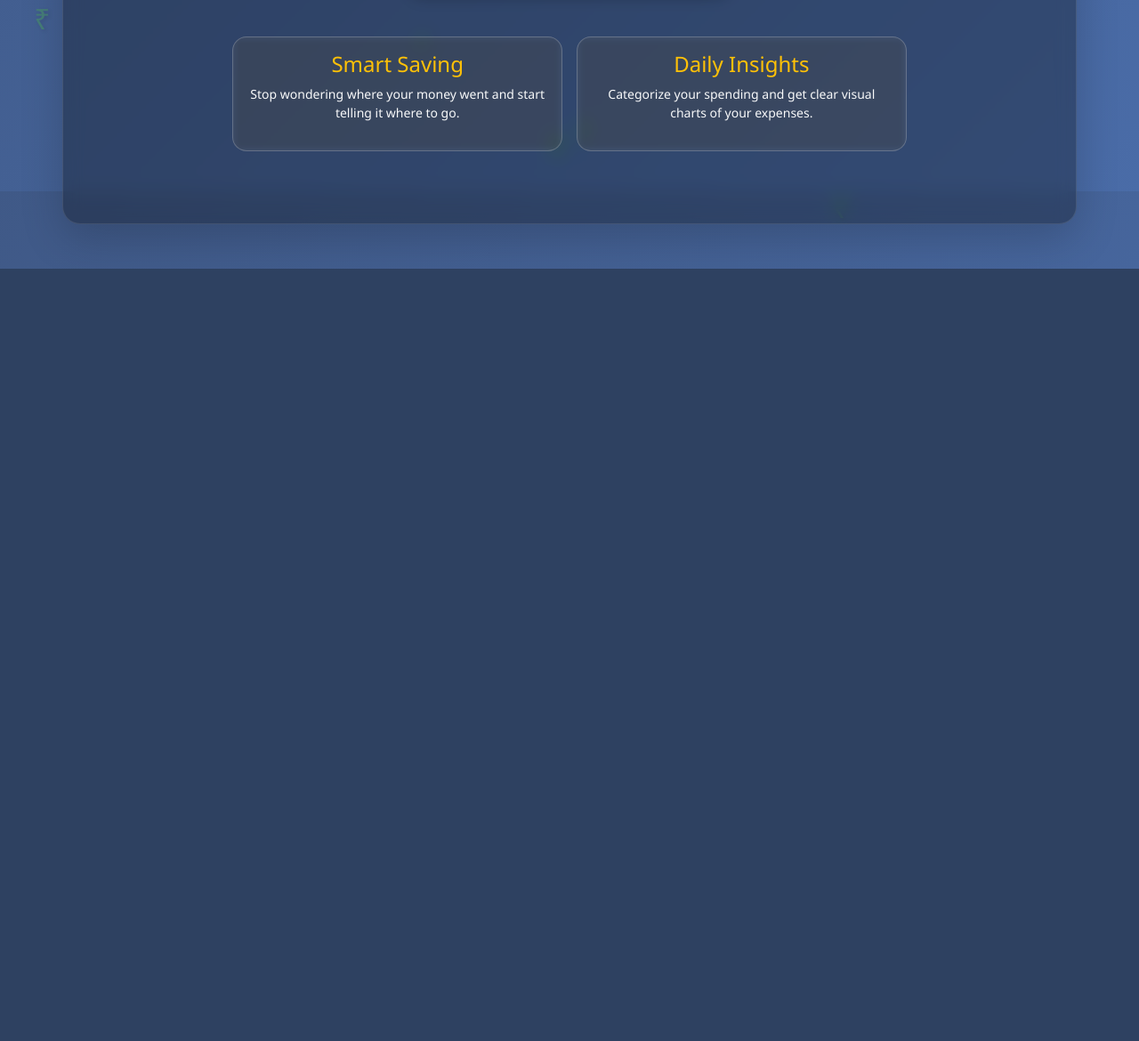
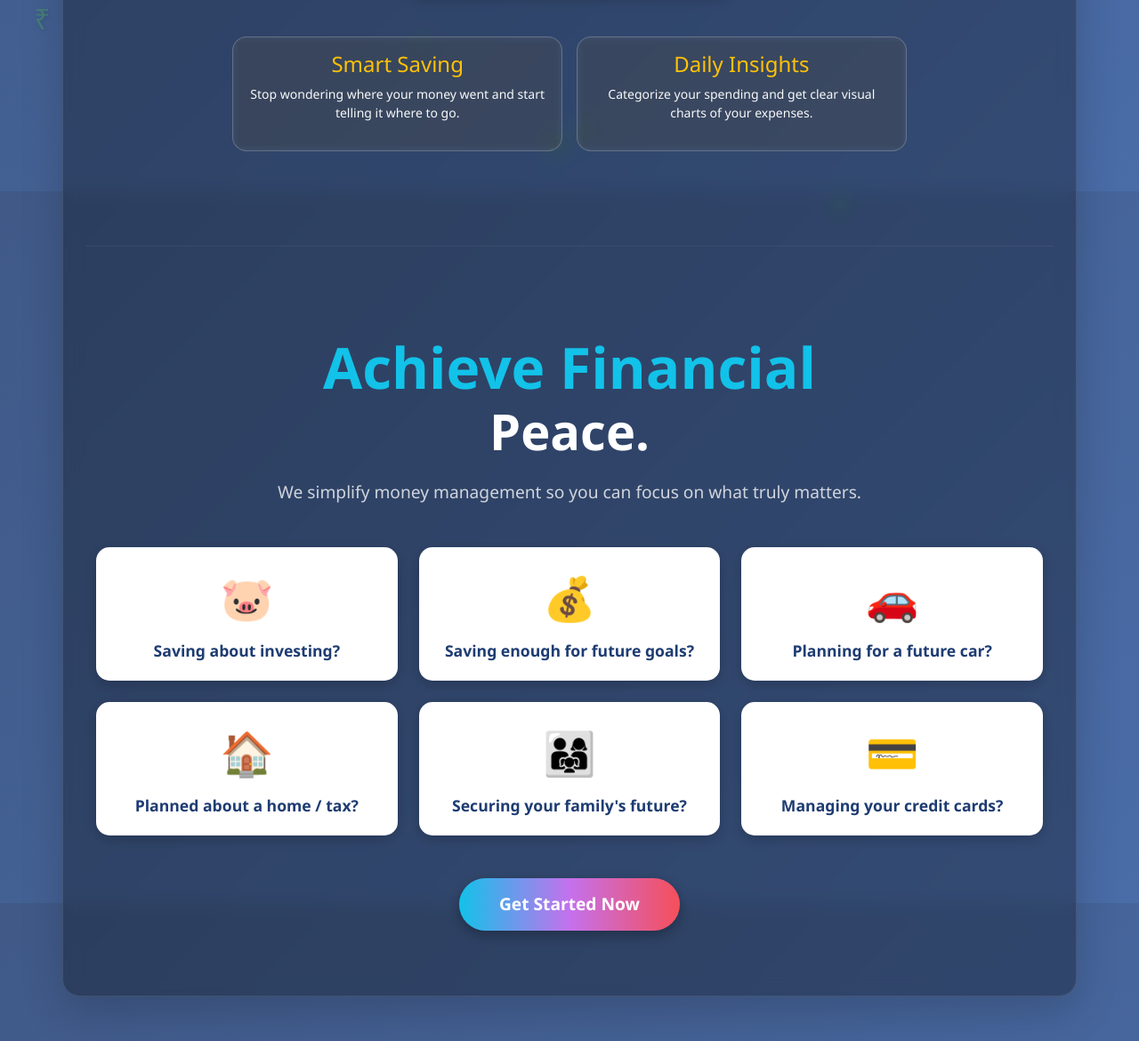
Before and after one commit to muthukumarpl/pk-tracker, a Django app: page / in a window 1280 px wide. Shown: the part 585-1755 px from the top of the page at 89% size. Before the commit the page ends 887 px from the top, so only its background shows below. Run offline with Django 5.2, Linux system fonts and the light colour scheme.

Commit message:
Update home.html

```diff
--- a/expenses/templates/expenses/home.html
+++ b/expenses/templates/expenses/home.html
@@ -1,4 +1,3 @@
-
 {% extends 'expenses/base.html' %}
 
 {% block content %}
@@ -32,45 +31,104 @@
     </div>
 </div>
 
+<hr style="border-color: rgba(255,255,255,0.2); margin: 50px 0;">
+
+<div class="container text-center py-5">
+    <h1 class="hero-title-pk">Achieve Financial</h1>
+    <h2 class="hero-subtitle-pk">Peace.</h2>
+    <p class="text-light mb-5 mx-auto" style="font-size: 1.2rem; opacity: 0.8; max-width: 700px;">
+        We simplify money management so you can focus on what truly matters.
+    </p>
+
+    <div class="row g-4 justify-content-center">
+        <div class="col-md-5 col-lg-4">
+            <div class="feature-card-pk">
+                <span class="pk-icon">🐷</span>
+                <span class="pk-text">Saving about investing?</span>
+            </div>
+        </div>
+        <div class="col-md-5 col-lg-4">
+            <div class="feature-card-pk">
+                <span class="pk-icon">💰</span>
+                <span class="pk-text">Saving enough for future goals?</span>
+            </div>
+        </div>
+        <div class="col-md-5 col-lg-4">
+            <div class="feature-card-pk">
+                <span class="pk-icon">🚗</span>
+                <span class="pk-text">Planning for a future car?</span>
+            </div>
+        </div>
+        <div class="col-md-5 col-lg-4">
+            <div class="feature-card-pk">
+                <span class="pk-icon">🏠</span>
+                <span class="pk-text">Planned about a home / tax?</span>
+            </div>
+        </div>
+        <div class="col-md-5 col-lg-4">
+            <div class="feature-card-pk">
+                <span class="pk-icon">👨‍👩‍👧</span>
+                <span class="pk-text">Securing your family's future?</span>
+            </div>
+        </div>
+        <div class="col-md-5 col-lg-4">
+            <div class="feature-card-pk">
+                <span class="pk-icon">💳</span>
+                <span class="pk-text">Managing your credit cards?</span>
+            </div>
+        </div>
+    </div>
+
+    <div class="text-center mt-5">
+        <a href="{% url 'expense_list' %}" class="btn-learn-more">Get Started Now</a>
+    </div>
+</div>
+
 <style>
-    /* Unique Box Style Button CSS */
-    .btn-unique-box {
+    /* தலைப்புகளை சென்டர் செய்ய மாற்றப்பட்ட CSS */
+    .hero-title-pk { font-size: 4rem; font-weight: 800; color: #12c2e9; margin: 0; text-align: center; }
+    .hero-subtitle-pk { font-size: 3.5rem; font-weight: 800; color: #ffffff; margin-bottom: 20px; text-align: center; }
+
+    .feature-card-pk {
+        background: #ffffff;
+        border-radius: 15px;
+        padding: 20px;
         display: flex;
+        flex-direction: column; /* ஐகான் மற்றும் டெக்ஸ்ட் ஒன்றை ஒன்றுக்கு கீழே வர */
         align-items: center;
-        background: #ffffff; /* பட்டன் வெள்ளை நிறம், அதனால் கருப்பாகத் தெரியாது */
-        color: #1e3c72 !important; /* எழுத்துக்கள் நீல நிறம் */
-        padding: 15px 35px;
-        font-size: 1.2rem;
-        font-weight: bold;
-        text-decoration: none;
-        border-radius: 12px; /* Box Shape */
-        border: 4px solid #ffc107; /* மஞ்சள் நிற பார்டர் - Unique Look */
-        box-shadow: 0 10px 20px rgba(0,0,0,0.3);
-        transition: all 0.3s ease;
-        text-transform: uppercase;
-        letter-spacing: 1px;
+        justify-content: center;
+        transition: 0.3s ease;
+        cursor: pointer;
+        height: 100%;
+        min-height: 150px;
+        box-shadow: 0 4px 15px rgba(0,0,0,0.2);
     }
 
-    .btn-unique-box:hover {
-        transform: scale(1.05) translateY(-5px);
-        background: #ffc107; /* Hover செய்யும்போது மஞ்சள் நிறமாக மாறும் */
-        color: #000 !important;
-        box-shadow: 0 15px 30px rgba(0,0,0,0.4);
+    .feature-card-pk:hover {
+        transform: translateY(-8px);
+        background: #ffc107;
     }
 
-    .btn-icon {
-        margin-left: 15px;
-        font-size: 1.5rem;
+    .pk-icon { font-size: 3rem; margin-bottom: 10px; }
+    .pk-text { font-size: 1.1rem; font-weight: 700; color: #1e3c72; text-align: center; }
+
+    .btn-learn-more {
+        background: linear-gradient(90deg, #12c2e9, #c471ed, #f64f59);
+        border: none; color: white; padding: 15px 45px; border-radius: 50px;
+        font-weight: bold; font-size: 1.2rem; text-decoration: none;
+        display: inline-block; box-shadow: 0 5px 15px rgba(0,0,0,0.3);
     }
 
-    /* அனிமேஷன் */
-    h1, p {
-        animation: fadeInUp 1s ease-out;
+    .btn-unique-box {
+        display: flex; align-items: center; background: #ffffff; color: #1e3c72 !important;
+        padding: 15px 35px; font-size: 1.2rem; font-weight: bold; text-decoration: none;
+        border-radius: 12px; border: 4px solid #ffc107; box-shadow: 0 10px 20px rgba(0,0,0,0.3);
+        transition: all 0.3s ease; text-transform: uppercase; letter-spacing: 1px;
     }
+    .btn-unique-box:hover { transform: scale(1.05) translateY(-5px); background: #ffc107; color: #000 !important; }
+    .btn-icon { margin-left: 15px; font-size: 1.5rem; }
 
-    @keyframes fadeInUp {
-        from { opacity: 0; transform: translateY(20px); }
-        to { opacity: 1; transform: translateY(0); }
-    }
+    h1, h2, p, .feature-card-pk { animation: fadeInUp 1s ease-out; }
+    @keyframes fadeInUp { from { opacity: 0; transform: translateY(20px); } to { opacity: 1; transform: translateY(0); } }
 </style>
 {% endblock %}
```
